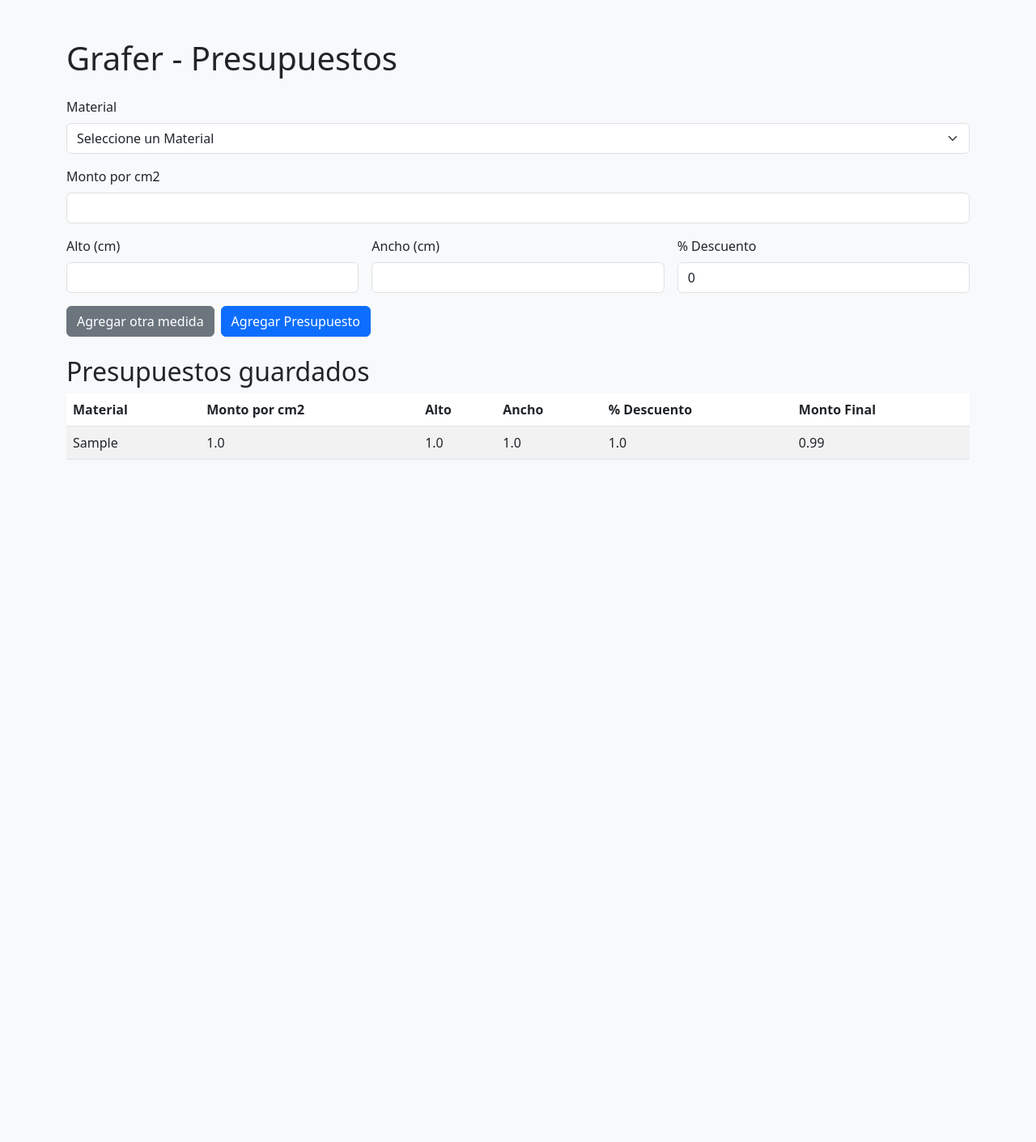
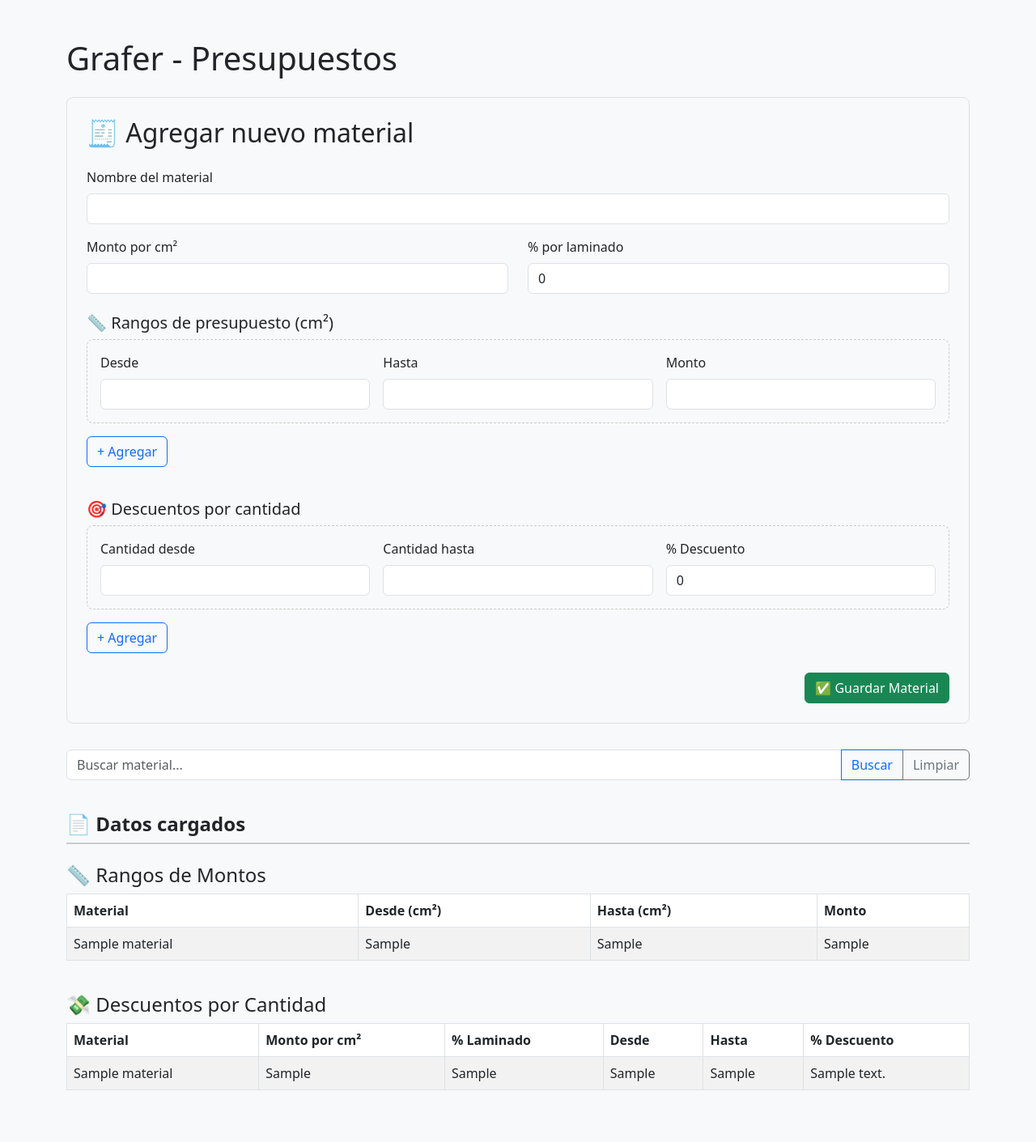
Before and after one commit to PierinaTufillaro/BudgetSearch, a Flask app: template templates/admin_panel.html in a window 1280 px wide. Shown: the whole page at 81% size. Before the commit the page ends 800 px from the top, so only its background shows below. Run offline with Flask 3, Linux system fonts and the light colour scheme; tables that the repository leaves empty hold one stand-in row (Sample ...); the template is opened without the code that fills it: values named after a table or form of the project are taken from there, most other values are stand-ins (such as "Sample title", 1, 10 or a date in 2020).

Commit message:
Some changes in the view and also in how to calculate budget. Now the budget depends on the cm2 and the discount depends on the quantity of pictures to order

```diff
--- a/app/__init__.py
+++ b/app/__init__.py
@@ -5,14 +5,14 @@ db = SQLAlchemy()
 
 def create_app():
     app = Flask(__name__, template_folder="../templates", instance_relative_config=True)
-    app.config['SQLALCHEMY_DATABASE_URI'] = 'sqlite:///../instance/budgets.db'
+    app.config['SQLALCHEMY_DATABASE_URI'] = 'sqlite:///../instance/presupuestos.db'
     app.config['SQLALCHEMY_TRACK_MODIFICATIONS'] = False
 
     db.init_app(app)
 
     with app.app_context():
         from . import routes
-        from .models import Budget
+        from .models import Material, DescuentoMedidas, PresupuestoMedidas
         db.create_all()
 
     return app
--- a/templates/admin_panel.html
+++ b/templates/admin_panel.html
@@ -1,113 +1,230 @@
 {% extends "base.html" %}
+{% block content %}
 
-{% block content %}
-  <form method="post" class="mb-4">
+<style>
+  .card-custom {
+    background-color: #f8f9fa;
+    border: 1px solid #dee2e6;
+    border-radius: 0.5rem;
+    padding: 1.5rem;
+    margin-bottom: 2rem;
+  }
 
+  .grupo-contenedor {
+    position: relative;
+    padding-right: 3rem;
+    border-radius: 0.5rem;
+    border: 1px dashed #ccc;
+    margin-bottom: 1rem;
+    padding: 1rem;
+  }
+
+  .btn-eliminar-grupo {
+    position: absolute;
+    top: 0.5rem;
+    right: 0.5rem;
+    z-index: 10;
+  }
+
+  .section-title {
+    margin-top: 2.5rem;
+    margin-bottom: 1.5rem;
+    font-weight: bold;
+    font-size: 1.5rem;
+    border-bottom: 2px solid #ccc;
+    padding-bottom: 0.5rem;
+  }
+</style>
+
+<!-- ========================= FORMULARIO PARA CARGA NUEVA ========================= -->
+<div class="card-custom">
+  <h2 class="mb-4">🧾 Agregar nuevo material</h2>
+
+  <form method="post">
     <!-- MATERIAL -->
     <div class="mb-3">
-      <label for="material" class="form-label">Material</label>
-      <select class="form-select" id="material" name="material" required>
-        <option value="" disabled selected>Seleccione un Material</option>
-        {% for mat in materiales %}
-          <option value="{{ mat }}">{{ mat }}</option>
-        {% endfor %}
-      </select>
+      <label for="material" class="form-label">Nombre del material</label>
+      <input type="text" class="form-control" id="material" name="material" required />
     </div>
 
-    <!-- MONTO -->
-    <div class="mb-3">
-      <label for="monto" class="form-label">Monto por cm2</label>
-      <input type="number" step="any" min="0" class="form-control" id="monto" name="monto" required>
+    <!-- MONTO Y LAMINADO -->
+    <div class="row mb-3">
+      <div class="col-md-6">
+        <label for="monto" class="form-label">Monto por cm²</label>
+        <input type="number" step="any" min="0" class="form-control" id="monto" name="monto" required />
+      </div>
+      <div class="col-md-6">
+        <label for="laminado" class="form-label">% por laminado</label>
+        <input type="number" step="any" min="0" max="100" class="form-control" id="laminado" name="laminado" value="0" />
+      </div>
     </div>
 
-    <!-- GRUPOS DE MEDIDAS -->
-    <div id="medidas-container">
-      <div class="row g-3 mb-3 medida-group">
+    <!-- PRESUPUESTOS -->
+    <h5 class="mt-4">📏 Rangos de presupuesto (cm²)</h5>
+    <div id="presupuestos-container">
+      <div class="grupo-contenedor presupuesto-group">
+        <button type="button" class="btn btn-sm btn-outline-danger btn-eliminar-grupo d-none" onclick="this.parentElement.remove()">Eliminar</button>
+        <div class="row g-3">
           <div class="col-md-4">
-          <label class="form-label">Alto (cm)</label>
-          <input type="number" step="any" min="0" class="form-control" name="medida_alto[]" required>
+            <label class="form-label">Desde</label>
+            <input type="number" step="any" min="0" class="form-control" name="medida_inicio[]" required />
           </div>
           <div class="col-md-4">
-          <label class="form-label">Ancho (cm)</label>
-          <input type="number" step="any" min="0" class="form-control" name="medida_ancho[]" required>
+            <label class="form-label">Hasta</label>
+            <input type="number" step="any" min="0" class="form-control" name="medida_fin[]" required />
+          </div>
+          <div class="col-md-4">
+            <label class="form-label">Monto</label>
+            <input type="number" step="any" min="0" class="form-control" name="monto_entre_medidas[]" required />
+          </div>
+        </div>
+      </div>
+    </div>
+    <button type="button" class="btn btn-outline-primary mb-3" onclick="agregarPresupuesto()">+ Agregar</button>
+
+    <!-- DESCUENTOS -->
+    <h5 class="mt-4">🎯 Descuentos por cantidad</h5>
+    <div id="descuentos-container">
+      <div class="grupo-contenedor descuento-group">
+        <button type="button" class="btn btn-sm btn-outline-danger btn-eliminar-grupo d-none" onclick="this.parentElement.remove()">Eliminar</button>
+        <div class="row g-3">
+          <div class="col-md-4">
+            <label class="form-label">Cantidad desde</label>
+            <input type="number" step="any" min="0" class="form-control" name="cantidad_inicio[]" required />
+          </div>
+          <div class="col-md-4">
+            <label class="form-label">Cantidad hasta</label>
+            <input type="number" step="any" min="0" class="form-control" name="cantidad_fin[]" required />
           </div>
           <div class="col-md-4">
             <label class="form-label">% Descuento</label>
-          <input type="number" step="any" min="0" max="100" class="form-control" name="descuento[]" value="0">
+            <input type="number" step="any" min="0" max="100" class="form-control" name="porcentaje_descuento[]" value="0" />
           </div>
         </div>
       </div>
+    </div>
+    <button type="button" class="btn btn-outline-primary mb-4" onclick="agregarDescuento()">+ Agregar</button>
 
-    <!-- FILA DE BOTONES -->
-    <div class="row g-2">
-      <div class="col-md-auto">
-        <button type="button" class="btn btn-secondary" onclick="agregarMedida()">Agregar otra medida</button>
+    <!-- SUBMIT -->
+    <div class="text-end">
+      <button type="submit" class="btn btn-success">✅ Guardar Material</button>
     </div>
-      <div class="col-md-auto">
-        <button type="submit" class="btn btn-primary">Agregar Presupuesto</button>
-      </div>
+  </form>
 </div>
 
+<!-- ========================= BUSCADOR ========================= -->
+<form method="get" class="mb-4">
+  <div class="input-group">
+    <input type="text" class="form-control" name="busqueda" placeholder="Buscar material..." value="{{ request.args.get('busqueda', '') }}">
+    <button type="submit" class="btn btn-outline-primary">Buscar</button>
+    <a href="{{ url_for('admin_panel') }}" class="btn btn-outline-secondary">Limpiar</a>
+  </div>
 </form>
 
-  <h2>Presupuestos guardados</h2>
-  <div class="table-responsive">
-    <table class="table table-striped">
+<!-- ========================= VISUALIZACIÓN DE DATOS ========================= -->
+<h2 class="section-title">📄 Datos cargados</h2>
+
+<!-- Rangos de presupuesto -->
+<h4>📏 Rangos de Montos</h4>
+<div class="table-responsive mb-4">
+  <table class="table table-bordered table-striped">
     <thead>
       <tr>
         <th>Material</th>
-          <th>Monto por cm2</th>
-          <th>Alto</th>
-          <th>Ancho</th>
-          <th>% Descuento</th>
-          <th>Monto Final</th>
-          {% if login %}
-          <th>Acciones</th>
-          {% endif %}
+        <th>Desde (cm²)</th>
+        <th>Hasta (cm²)</th>
+        <th>Monto</th>
+        {% if login %}<th>Acciones</th>{% endif %}
       </tr>
     </thead>
     <tbody>
-        {% for b in budgets %}
+      {% for p in presupuestos %}
       <tr>
-            <td>{{ b.material }}</td>
-            <td>{{ b.monto }}</td>
-            <td>{{ b.medida_alto }}</td>
-            <td>{{ b.medida_ancho }}</td>
-            <td>{{ b.descuento }}</td>
-            <td>{{ b.monto * b.medida_alto * b.medida_ancho * (1 - b.descuento / 100) }}</td>
+        <td>{{ p.material.nombre }}</td>
+        <td>{{ p.medida_inicio }}</td>
+        <td>{{ p.medida_fin }}</td>
+        <td>{{ p.monto_entre_medidas }}</td>
         {% if login %}
         <td>
-              <a href="{{ url_for('edit_budget', budget_id=b.id) }}" class="btn btn-sm btn-warning">Editar</a>
-              <a href="{{ url_for('delete', budget_id=b.id) }}" class="btn btn-sm btn-danger">Eliminar</a>
+          <a href="{{ url_for('delete_presupuesto', presupuesto_id=p.id) }}" class="btn btn-sm btn-danger" onclick="return confirm('¿Eliminar este rango de presupuesto?');">Eliminar</a>
+          <a href="{{ url_for('edit_material', material_id=p.material.id) }}" class="btn btn-sm btn-warning">Editar</a>
         </td>
         {% endif %}
       </tr>
       {% else %}
       <tr>
-            <td colspan="{% if login %}7{% else %}6{% endif %}" class="text-center">No hay presupuestos aún.</td>
+        <td colspan="{% if login %}5{% else %}4{% endif %}" class="text-center">No hay rangos cargados.</td>
       </tr>
       {% endfor %}
     </tbody>
   </table>
 </div>
 
+<!-- Descuentos -->
+<h4>💸 Descuentos por Cantidad</h4>
+<div class="table-responsive mb-4">
+  <table class="table table-bordered table-striped">
+    <thead>
+      <tr>
+        <th>Material</th>
+        <th>Monto por cm²</th>
+        <th>% Laminado</th>
+        <th>Desde</th>
+        <th>Hasta</th>
+        <th>% Descuento</th>
+        {% if login %}<th>Acciones</th>{% endif %}
+      </tr>
+    </thead>
+    <tbody>
+      {% for d in descuentos %}
+      <tr>
+        <td>{{ d.material.nombre }}</td>
+        <td>{{ d.material.monto_por_cm2 }}</td>
+        <td>{{ d.material.porcentaje_por_laminado }}</td>
+        <td>{{ d.cantidad_inicio }}</td>
+        <td>{{ d.cantidad_fin }}</td>
+        <td>{{ d.porcentaje_descuento_por_cantidad }}</td>
+        {% if login %}
+        <td>
+          <a href="{{ url_for('delete_descuento', descuento_id=d.id) }}" class="btn btn-sm btn-danger" onclick="return confirm('¿Eliminar este descuento?');">Eliminar</a>
+          <a href="{{ url_for('edit_material', material_id=d.material.id) }}" class="btn btn-sm btn-warning">Editar</a>
+        </td>
+        {% endif %}
+      </tr>
+      {% else %}
+      <tr>
+        <td colspan="{% if login %}7{% else %}6{% endif %}" class="text-center">No hay descuentos aún.</td>
+      </tr>
+      {% endfor %}
+    </tbody>
+  </table>
+</div>
+
+<!-- ========================= JS ========================= -->
 <script>
-    function agregarMedida() {
-      const container = document.getElementById('medidas-container');
-      const group = document.querySelector('.medida-group');
-      const clone = group.cloneNode(true);
+  function agregarPresupuesto() {
+    const container = document.getElementById("presupuestos-container");
+    const original = document.querySelector(".presupuesto-group");
+    const clone = original.cloneNode(true);
 
-      clone.querySelectorAll('input').forEach(input => {
-        if (input.name.includes('medida_alto')) {
-          input.value = '';
-        } else if (input.name.includes('medida_ancho')) {
-          input.value = '';
-        } else if (input.name.includes('descuento')) {
-          input.value = '0';
+    clone.querySelectorAll("input").forEach(input => input.value = "");
+    clone.querySelector(".btn-eliminar-grupo").classList.remove("d-none");
+
+    container.appendChild(clone);
   }
+
+  function agregarDescuento() {
+    const container = document.getElementById("descuentos-container");
+    const original = document.querySelector(".descuento-group");
+    const clone = original.cloneNode(true);
+
+    clone.querySelectorAll("input").forEach(input => {
+      input.value = input.name.includes("porcentaje_descuento") ? "0" : "";
     });
+    clone.querySelector(".btn-eliminar-grupo").classList.remove("d-none");
 
     container.appendChild(clone);
   }
 </script>
+
 {% endblock %}
```
Also changed, not shown: app/models.py (+32 -7 lines), app/routes.py (+218 -49 lines), templates/client_index.html (+51 -12 lines), templates/edit_budget.html (deleted, +0 -39 lines), templates/edit_material.html (added, +68 -0 lines), 1 other file. Lines whose indentation alone changed are shown as unchanged.
